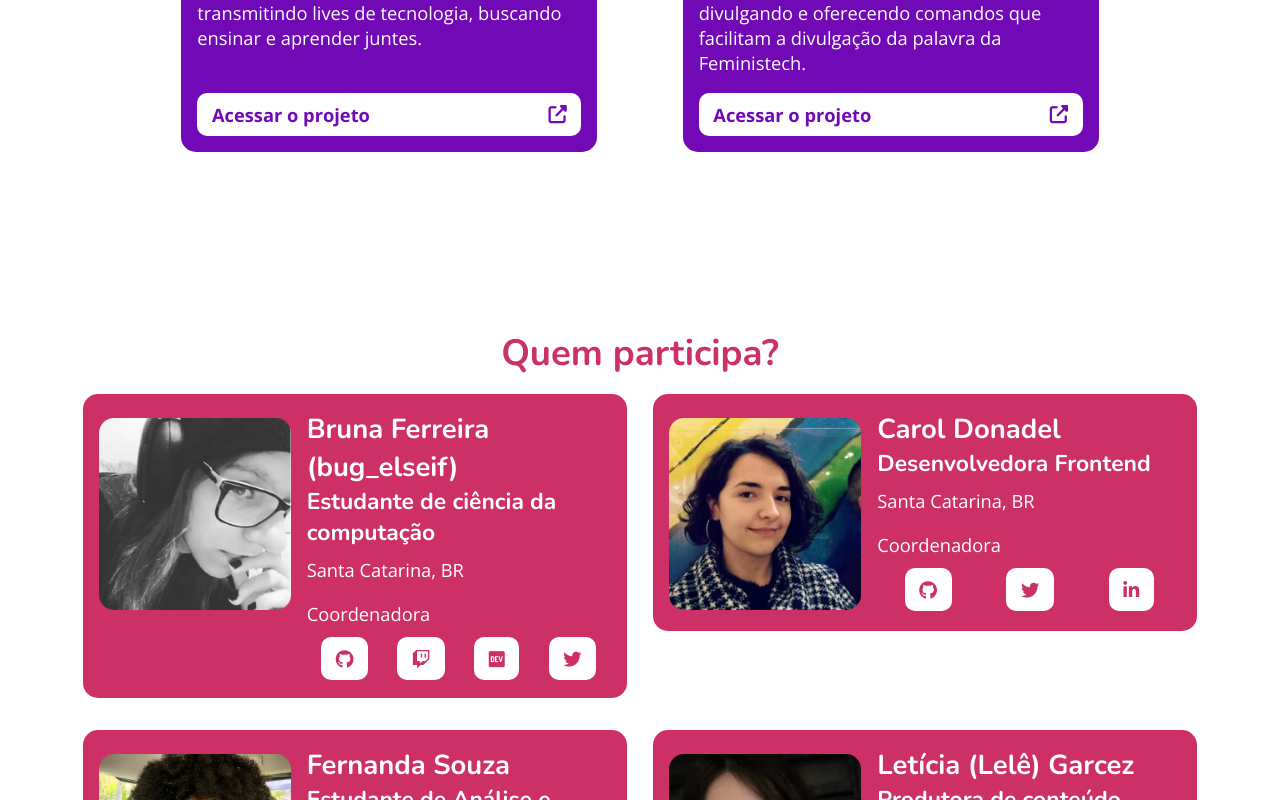
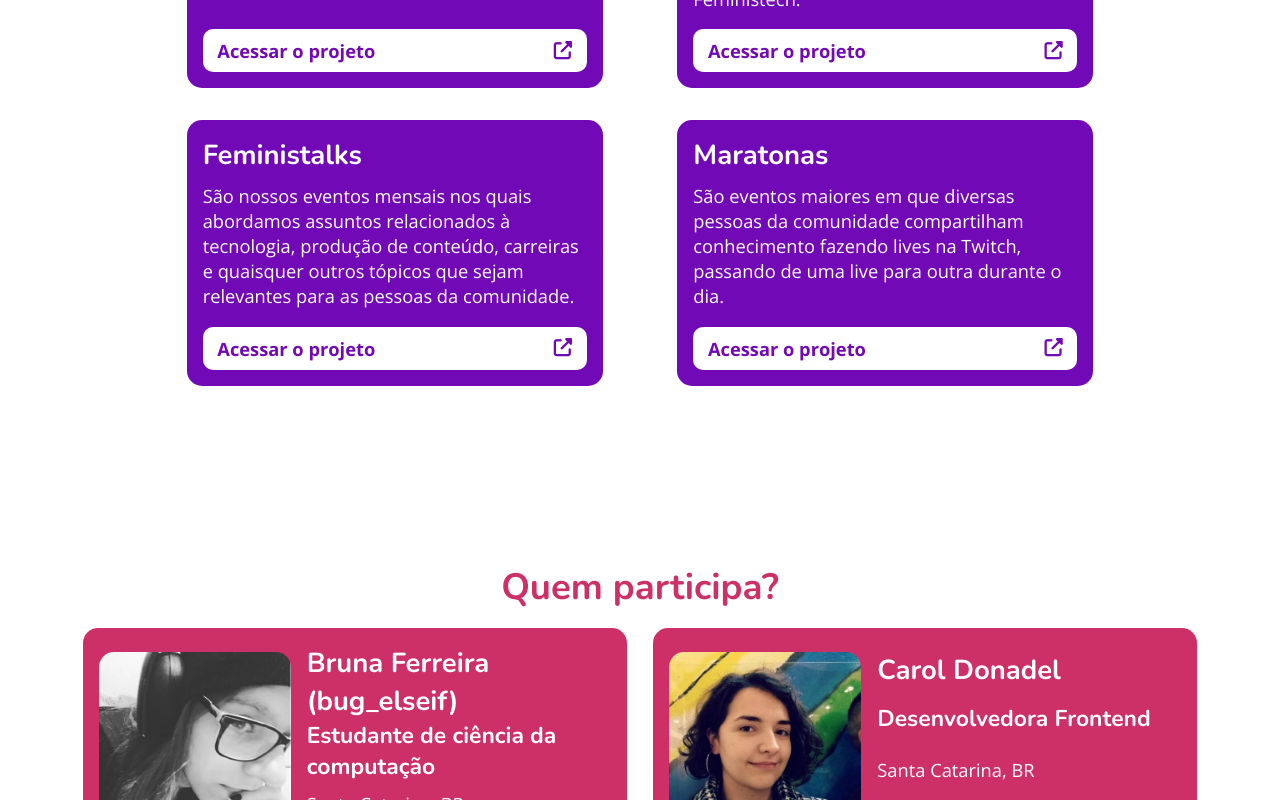
Before and after one commit to feministech/feministech, a Nuxt app: page / in a window 1280 px wide. Shown: the part 1880-2680 px from the top of the page. Built offline with nearby package versions, Linux system fonts and the light colour scheme.

Commit message:
[feat] adicionando mais projetos da feministech

```diff
--- a/components/MemberSection.vue
+++ b/components/MemberSection.vue
@@ -3,8 +3,7 @@
     <h1>Quem participa?</h1>
 
     <div class="members">
-      <div class="member" v-for="member in members" :key="member">
-        <MemberCard
+        <MemberCard v-for="member in members" :key="member"
           :memberName="member.name"
           :memberJob="member.job"
           :memberCity="member.city"
@@ -18,7 +17,6 @@
           :twitterLink="member.twitterLink"
           :linkedinLink="member.linkedinLink"
         />
-      </div>
     </div>
   </section>
 </template>
--- a/components/ProjectCard.vue
+++ b/components/ProjectCard.vue
@@ -8,7 +8,7 @@
         {{ projectDescription }}
       </p>
     </div>
-    <a :href="projectLink" class="project-link" target="_blank">
+    <a :href="projectLink" class="project-link" target="_blank" v-if="projectLink">
       <span>Acessar o projeto </span>
       <i class="fas fa-external-link-alt"></i>
     </a>
--- a/components/ProjectSection.vue
+++ b/components/ProjectSection.vue
@@ -3,36 +3,24 @@
     <h1>Projetos</h1>
 
     <div class="projects">
-      <ProjectCard
-        projectName="Feministech Podcast"
-        projectDescription="Nosso podcast discute assuntos ligados ao mundo da tecnologia, com pessoas que se identificam no feminino ou não bináries, criando um conteúdo mais diverso e inclusivo num mercado tão pouco representado."
-        projectLink="https://anchor.fm/feministech"
-      />
-
-      <ProjectCard
-        projectName="Artigos da Feministech"
-        projectDescription="Artigos criados por participantes da Feministech, ensinando algo ou propondo uma discussão relacionada à tecnologia."
-        projectLink="https://dev.to/feministech"
-      />
-
-      <ProjectCard
-        projectName="Time de Streamers"
-        projectDescription="Nosso time de streamers na Twitch, transmitindo lives de tecnologia, buscando ensinar e aprender juntes."
-        projectLink="https://www.twitch.tv/team/livecodergirls"
-      />
-
-      <ProjectCard
-        projectName="Bot da Feministech"
-        projectDescription="Nosso bot que atua em chats da Twitch, divulgando e oferecendo comandos que facilitam a divulgação da palavra da Feministech."
-        projectLink="https://github.com/feministech/feministech-bot"
+      <ProjectCard v-for="project in projects" :key="project"
+       :projectName="project.name"
+       :projectDescription="project.description"
+       :projectLink="project.link"
       />
     </div>
   </section>
 </template>
 
 <script>
+import projectsJSON from '../data/projects.json'
 export default {
   name: 'ProjectSection',
+  data() {
+    return {
+      projects: projectsJSON,
+    }
+  },
 }
 </script>
 
@@ -51,6 +39,5 @@ export default {
   flex-wrap: wrap;
   justify-content: space-evenly;
   margin: 2em 0 0 0;
-  gap: 4em 1em;
 }
 </style>
--- /dev/null
+++ b/data/projects.json
@@ -0,0 +1,35 @@
+[
+    {
+    "name": "Feministech Podcast",
+    "description": "Nosso podcast discute assuntos ligados ao mundo da tecnologia, com pessoas que se identificam no feminino ou não bináries, criando um conteúdo mais diverso e inclusivo num mercado tão pouco representado.",
+    "link": "https://anchor.fm/feministech"
+  },
+
+  {
+    "name": "Artigos da Feministech",
+    "description": "Artigos criados por participantes da Feministech, ensinando algo ou propondo uma discussão relacionada à tecnologia.",
+    "link": "https://dev.to/feministech"
+  },
+
+  {
+    "name": "Time de Streamers",
+    "description": "Nosso time de streamers na Twitch, transmitindo lives de tecnologia, buscando ensinar e aprender juntes.",
+    "link": "https://www.twitch.tv/team/livecodergirls"
+  },
+
+  {
+    "name": "Bot da Feministech",
+    "description": "Nosso bot que atua em chats da Twitch, divulgando e oferecendo comandos que facilitam a divulgação da palavra da Feministech.",
+    "link": "https://github.com/feministech/feministech-bot"
+  },
+  {
+    "name": "Feministalks",
+    "description": "São nossos eventos mensais nos quais  abordamos assuntos relacionados à tecnologia, produção de conteúdo, carreiras e quaisquer outros tópicos que sejam relevantes para as pessoas da comunidade.",
+    "link": "#eventos"
+  },
+  {
+    "name": "Maratonas",
+    "description": "São eventos maiores em que diversas pessoas da comunidade compartilham conhecimento fazendo lives na Twitch, passando de uma live para outra durante o dia.",
+    "link": "https://maratona3.live/"
+  }
+]
```
